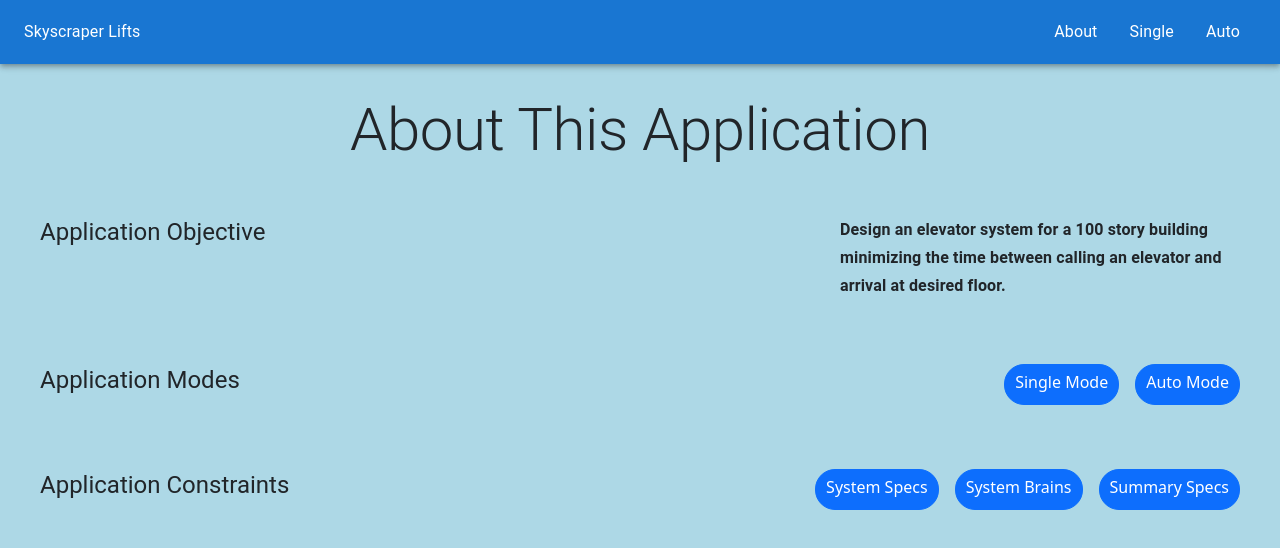
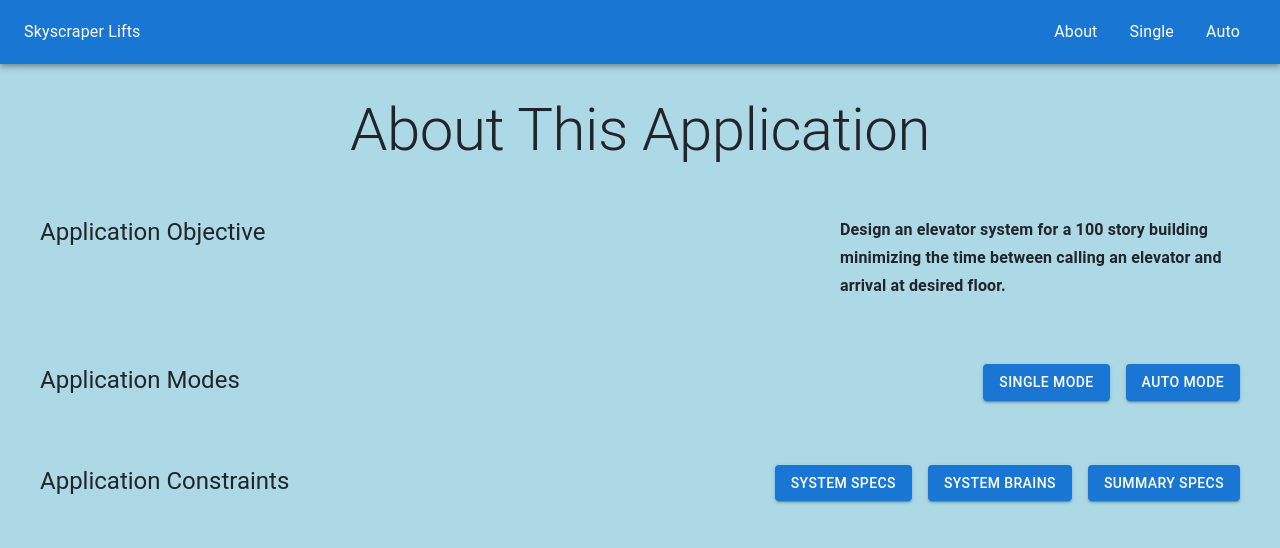
Before and after one commit to JamesFThomas/skyscraper-lifts, a React (Create React App) app: page /about in a window 1280 px wide. Shown: the top 548 px of the page. Built offline with nearby package versions, Linux system fonts and the light colour scheme.

Commit message:
About page inline styling removed

```diff
--- a/src/components/pages/About.js
+++ b/src/components/pages/About.js
@@ -1,78 +1,63 @@
-import ModalComponent from "../layout/ModalComponent";
+import ButtonModal from "../layout/ButtonModal";
 import { Grid, Box, Stack, Typography } from "@mui/material";
 
-//TODO create new reusable component to replace Bootstrap ModalComponent
-
-const About = ({ aboutData }) => {
-  const { auto, single, con1, con2, con3 } = aboutData;
-
-  return (
-    <Box
-      sx={{
+const pageContainerStyle = () => {
+  return {
     display: "flex",
     flexDirection: "column",
     paddingTop: "30px",
     alignItems: "center",
     gap: "50px",
-      }}
-    >
-      <Typography variant={"h2"}>{"About This Application"}</Typography>
-      <Grid container maxWidth={"lg"} gap={8}>
-        <Grid
-          item
-          xs={12}
-          sx={{
+  };
+};
+
+const gridItemStyle = () => {
+  return {
     display: "flex",
     flexDirection: "row",
     justifyContent: "space-between",
-          }}
-        >
-          <Typography variant={"h5"}>{"Application Objective"}</Typography>
-          <Typography
-            variant={"subtitle1"}
-            sx={{
+  };
+};
+
+const objectiveTextStyle = () => {
+  return {
     maxWidth: "400px",
     fontWeight: "bold",
     justifyContent: "center",
     alignItems: "center",
     display: "flex",
     flexDirection: "row",
-            }}
-          >
+  };
+};
+
+const About = ({ aboutData }) => {
+  const { auto, single, con1, con2, con3 } = aboutData;
+
+  return (
+    <Box sx={pageContainerStyle}>
+      <Typography variant={"h2"}>{"About This Application"}</Typography>
+      <Grid container maxWidth={"lg"} gap={8}>
+        <Grid item xs={12} sx={gridItemStyle}>
+          <Typography variant={"h5"}>{"Application Objective"}</Typography>
+          <Typography variant={"subtitle1"} sx={objectiveTextStyle}>
             {
               "Design an elevator system for a 100 story building minimizing  the time between calling an elevator and arrival at desired floor."
             }
           </Typography>
         </Grid>
-        <Grid
-          item
-          xs={12}
-          sx={{
-            display: "flex",
-            flexDirection: "row",
-            justifyContent: "space-between",
-          }}
-        >
+        <Grid item xs={12} sx={gridItemStyle}>
           <Typography variant={"h5"}>{"Application Modes"}</Typography>
           <Stack direction={"row"} spacing={2} sx={{}}>
-            <ModalComponent data={auto} />
-            <ModalComponent data={single} />
+            <ButtonModal data={auto} />
+            <ButtonModal data={single} />
           </Stack>
         </Grid>
-        <Grid
-          item
-          xs={12}
-          sx={{
-            display: "flex",
-            flexDirection: "row",
-            justifyContent: "space-between",
-          }}
-        >
+        <Grid item xs={12} sx={gridItemStyle}>
           <Typography variant={"h5"}>{"Application Constraints"}</Typography>
           <Stack direction={"row"} spacing={2} sx={{}}>
-            <ModalComponent data={con1} />
-            <ModalComponent data={con2} />
-            <ModalComponent data={con3} />
+            <ButtonModal data={con1} />
+            <ButtonModal data={con2} />
+            <ButtonModal data={con3} />
           </Stack>
         </Grid>
       </Grid>
```
Lines whose indentation alone changed are shown as unchanged.
